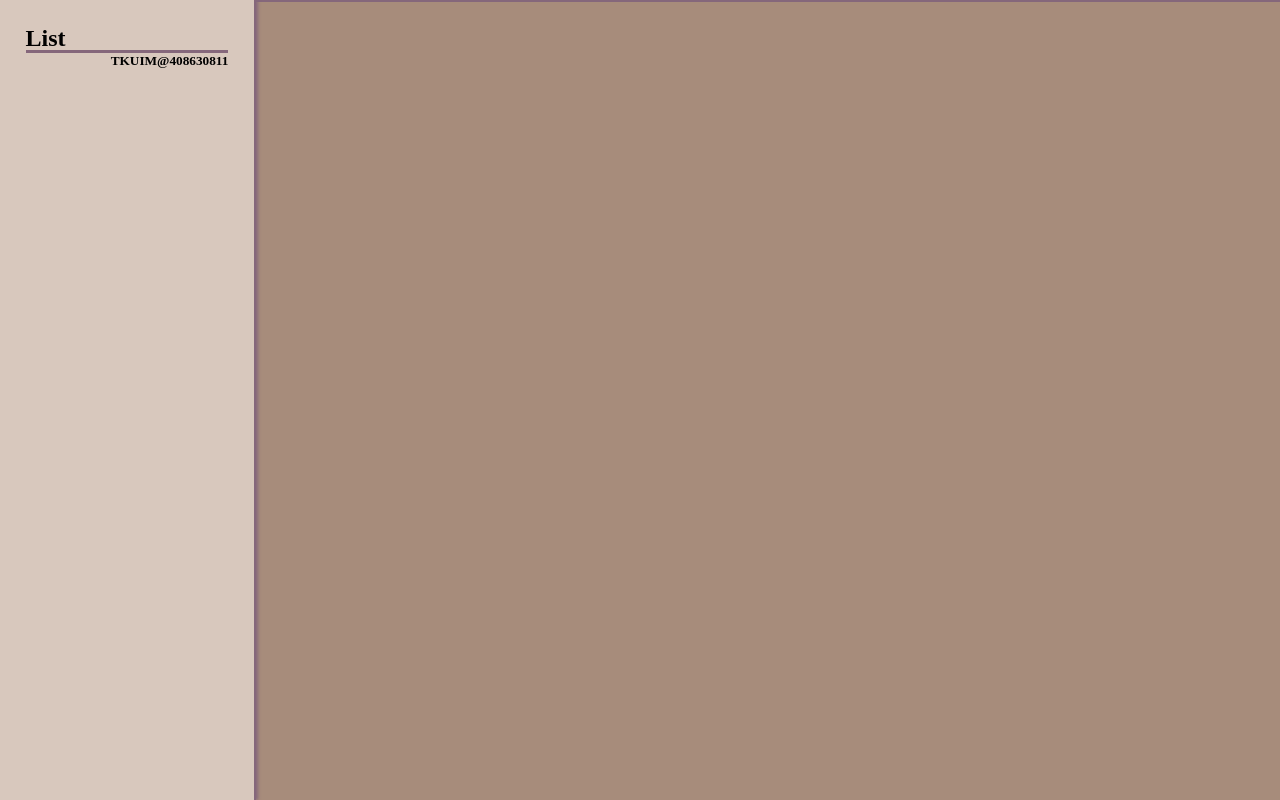
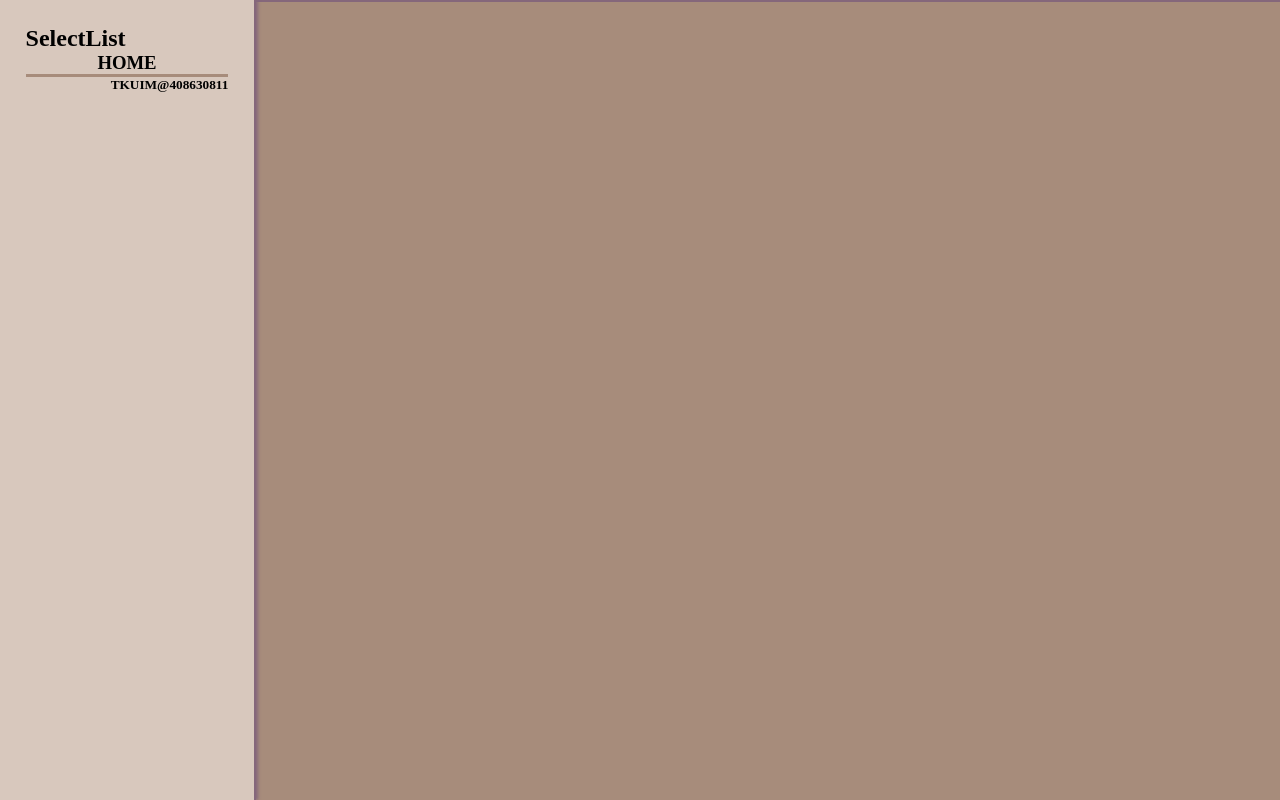
Before and after one commit to 99YiFei/113-1-Mid, a plain HTML site: page Home.html in a window 1280 px wide. Shown: the part 55-855 px from the top of the page. Drawn offline with Linux system fonts and the light colour scheme; a web font is replaced by a local one.

Commit message:
add 11072206

```diff
--- a/Home.html
+++ b/Home.html
@@ -20,8 +20,12 @@
     </header>
 
     <div>
+        <!--List-->
         <div class="list">
-            <h2>List</h2>
+            <h2>SelectList</h2>
+            <div class="botton">
+                <h3>HOME</h3>
+            </div>
             <div class="footer">
                 <h5>TKUIM@408630811</h5>
             </div>
--- a/style/basic.css
+++ b/style/basic.css
@@ -29,8 +29,11 @@ header {
     box-shadow: 2px 0px 3px #85677B;
 }
 
+.botton {
+    text-align: center;
+}
+
 .footer {
     text-align: right;
-    box-shadow: 0px -2px 0px #85677B;
-    border-top: 0.5px solid #85677B;
+    border-top: 3px solid #A78C7B;
 }
```
